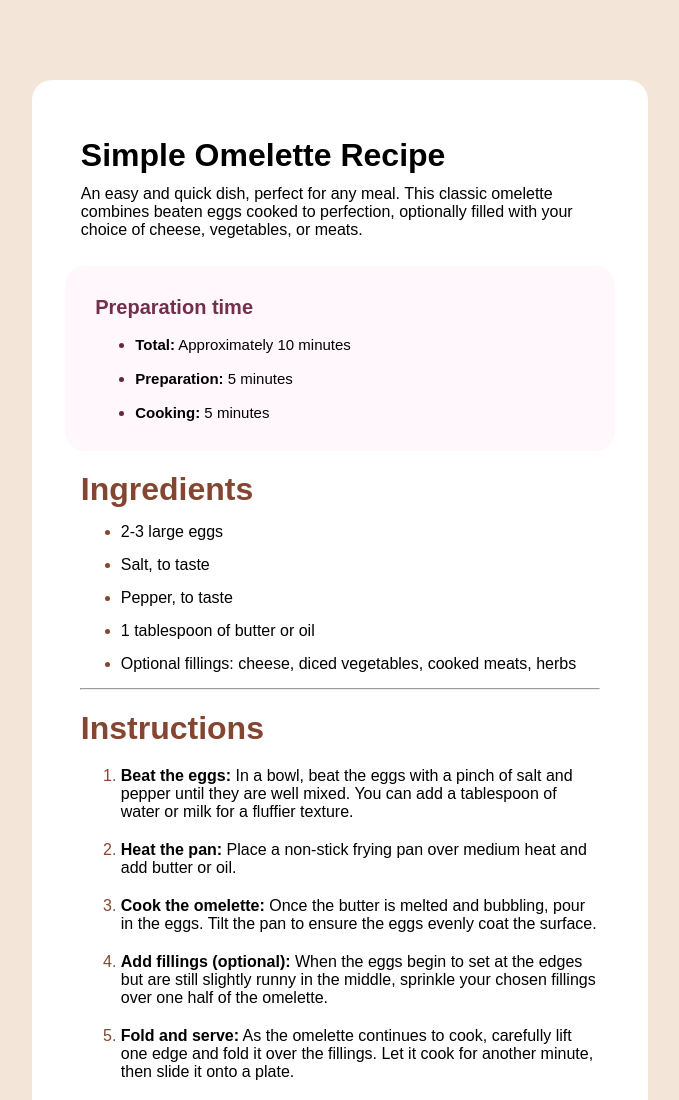
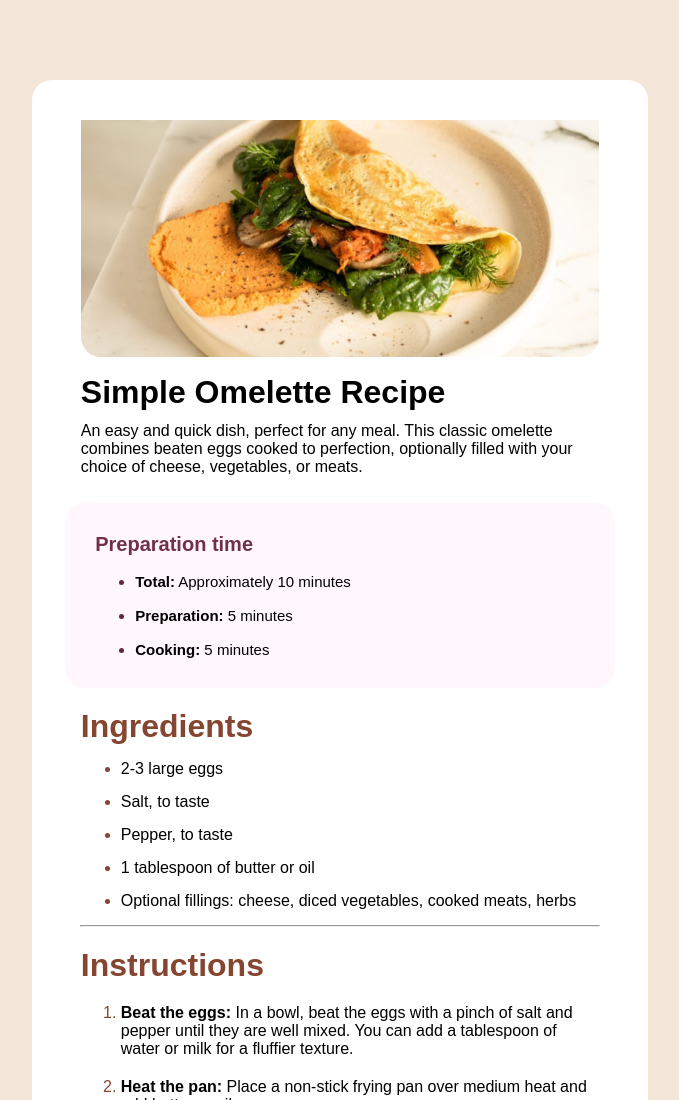
Before and after one commit to BBALEJO/ALEX_REPO, a plain HTML site: page index.html in a window 1280 px wide. Shown: the top 1100 px of the page, without its empty margins (300-979 px from the left). Drawn offline with Linux system fonts and the light colour scheme.

Commit message:
index.html

```diff
--- a/index.html
+++ b/index.html
@@ -4,7 +4,7 @@
   <meta charset="UTF-8">
   <meta name="viewport" content="width=device-width, initial-scale=1.0"> <!-- displays site properly based on user's device -->
 
-  <link rel="icon" type="image/png" sizes="32x32" href="./assets/images/favicon-32x32.png">
+  <link rel="icon" type="image/png" sizes="32x32" href="favicon-32x32.png">
 
   <title>Frontend Mentor | Recipe page</title>
 
@@ -14,7 +14,7 @@
 
  <div class="main-cont">
   <div class="imgs">
-    <img class="item" src="assets/images/image-omelette.jpeg" alt="">
+    <img class="item" src="image-omelette.jpeg" alt="">
   </div>
  <header class="header conts">
   <h1>Simple Omelette Recipe</h1>
```
